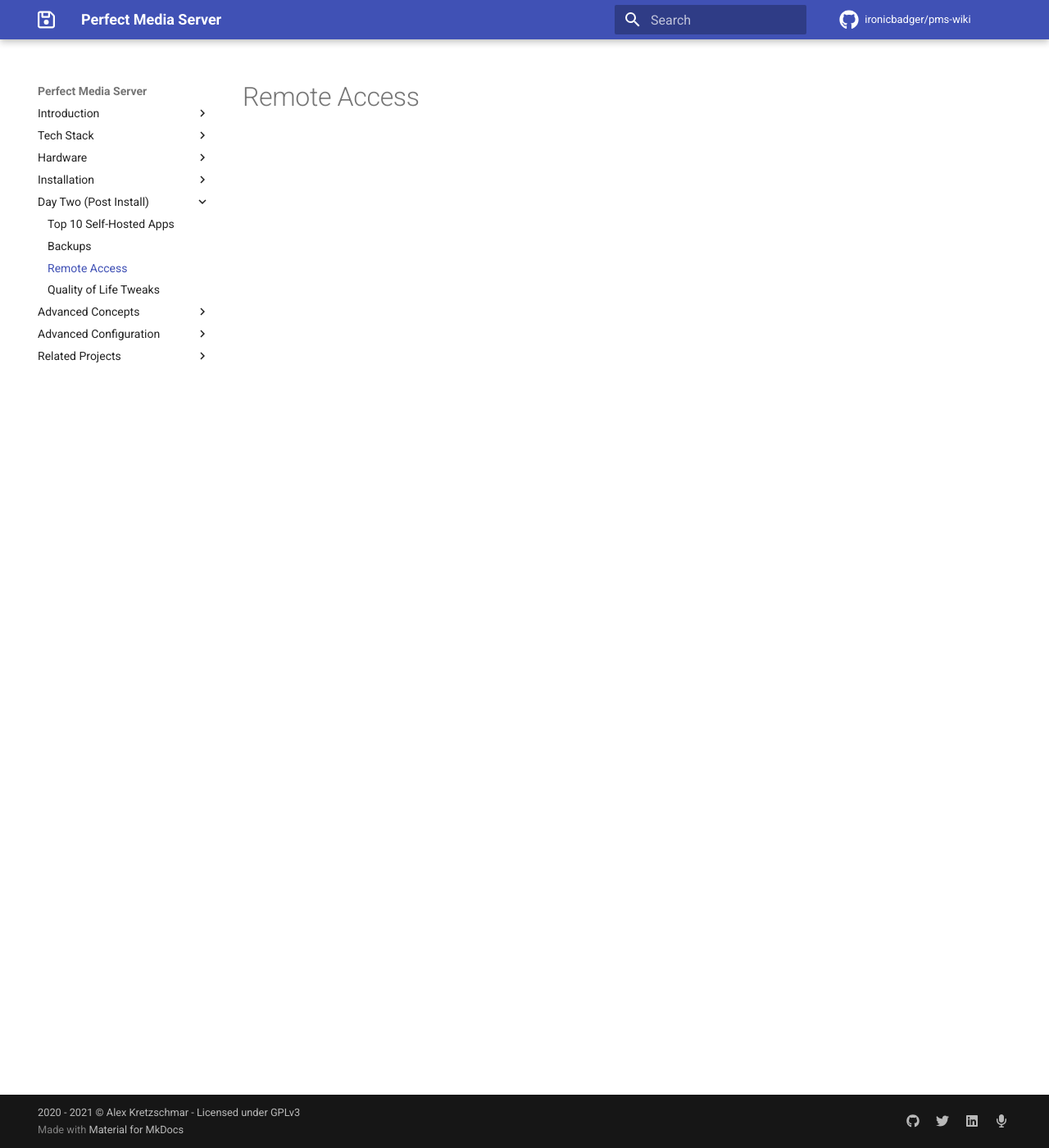
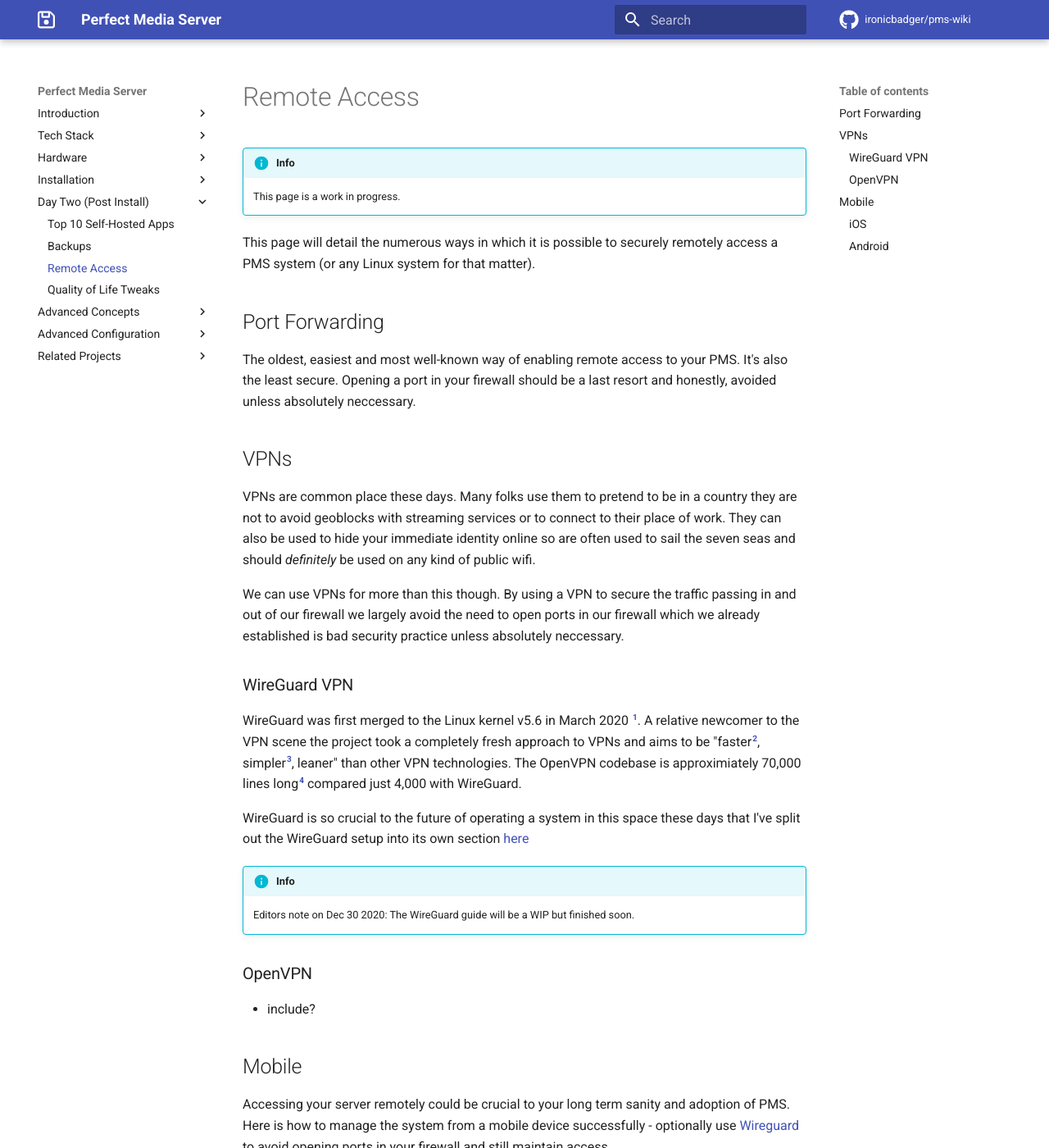
Before and after one commit to ironicbadger/pms-wiki, an MkDocs documentation site: the page built from docs/day-two/remote-access.md, in a window 1280 px wide and 1400 px high. Shown: the whole window at 82% size. Built offline with MkDocs 1.6.1 and Material for MkDocs 9.7.7, drawn with Linux system fonts in a browser that asks for light colours; some web fonts are replaced; comment, search, counter and statistics services are not loaded; some of the changed text lies outside the part shown.

Commit message:
added wireguard beginnings

```diff
--- a/docs/day-two/remote-access.md
+++ b/docs/day-two/remote-access.md
@@ -1 +1,46 @@
 # Remote Access
+
+!!! info
+    This page is a work in progress.
+
+This page will detail the numerous ways in which it is possible to securely remotely access a PMS system (or any Linux system for that matter).
+
+## Port Forwarding
+
+The oldest, easiest and most well-known way of enabling remote access to your PMS. It's also the least secure. Opening a port in your firewall should be a last resort and honestly, avoided unless absolutely neccessary.
+
+## VPNs
+
+VPNs are common place these days. Many folks use them to pretend to be in a country they are not to avoid geoblocks with streaming services or to connect to their place of work. They can also be used to hide your immediate identity online so are often used to sail the seven seas and should *definitely* be used on any kind of public wifi.
+
+We can use VPNs for more than this though. By using a VPN to secure the traffic passing in and out of our firewall we largely avoid the need to open ports in our firewall which we already established is bad security practice unless absolutely neccessary.
+
+### WireGuard VPN
+
+WireGuard was first merged to the Linux kernel v5.6 in March 2020 [^1]. A relative newcomer to the VPN scene the project took a completely fresh approach to VPNs and aims to be "faster[^2], simpler[^3], leaner" than other VPN technologies. The OpenVPN codebase is approximiately 70,000 lines long[^4] compared just 4,000 with WireGuard.
+
+WireGuard is so crucial to the future of operating a system in this space these days that I've split out the WireGuard setup into its own section [here](../day-two/wireguard.md)
+
+!!! info
+    Editors note on Dec 30 2020: The WireGuard guide will be a WIP but finished soon.
+
+### OpenVPN
+
+* include?
+
+## Mobile
+
+Accessing your server remotely could be crucial to your long term sanity and adoption of PMS. Here is how to manage the system from a mobile device successfully - optionally use [Wireguard](#wireguard) to avoid opening ports in your firewall and still maintain access.
+
+### iOS
+
+* Blink
+
+### Android
+
+* JuiceSSH
+
+[^1]: [WireGuard VPN makes it to 1.0.0 -- and into the next Linux kernel - Jim Salter, Ars Technica](https://arstechnica.com/gadgets/2020/03/WireGuard-vpn-makes-it-to-1-0-0-and-into-the-next-linux-kernel/)
+[^2]: [WireGuard Performance](https://www.wireguard.com/performance/)
+[^3]: [WireGuard Quickstart](https://www.wireguard.com/quickstart/)
+[^4]: [OpenVPN GitHub](https://github.com/OpenVPN/openvpn)
```
Also changed, not shown: docs/day-two/wireguard.md (added, +14 -0 lines).
